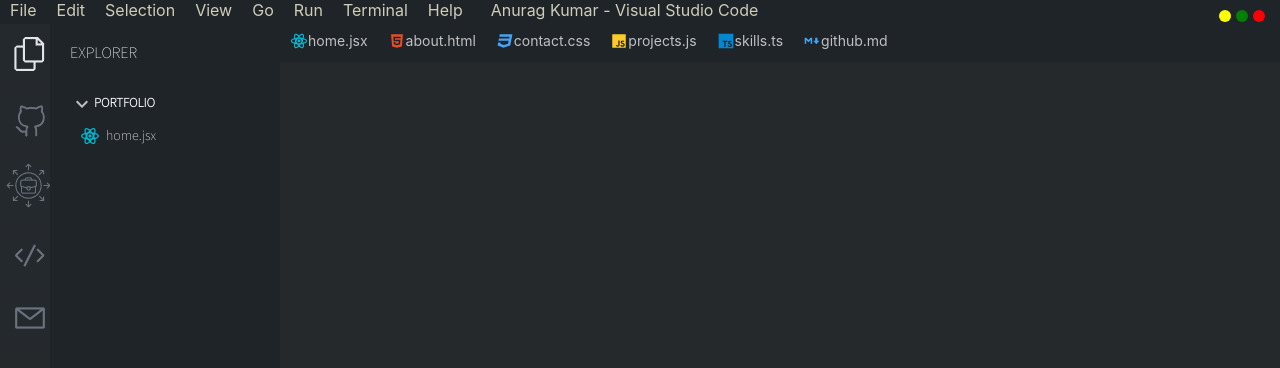
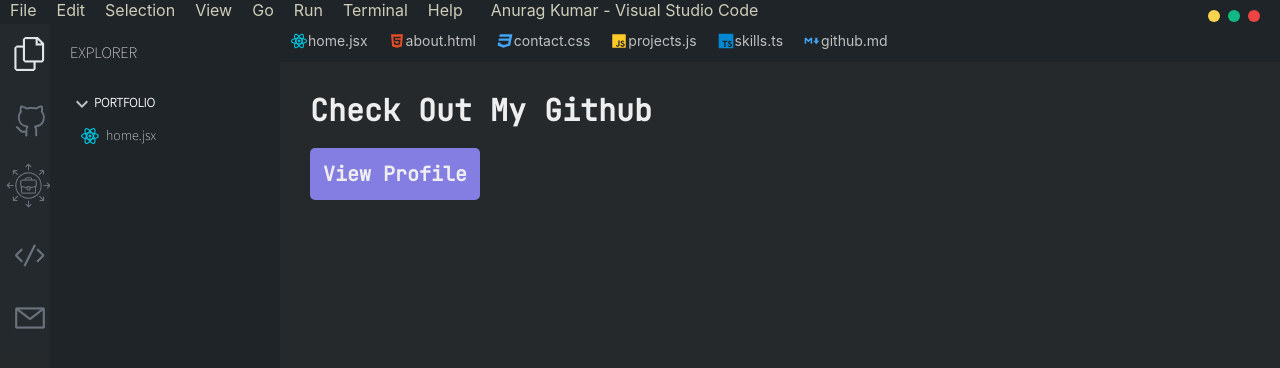
Before and after one commit to anurag-k01/portfolio, a React (Create React App) app: page /github in a window 1280 px wide. Shown: the top 368 px of the page. Built offline with nearby package versions, Linux system fonts and the light colour scheme.

Commit message:
Almost Doe

```diff
--- /dev/null
+++ b/src/components/Github/Github.css
@@ -0,0 +1,26 @@
+@import url("https://fonts.googleapis.com/css2?family=JetBrains+Mono:wght@200;400&display=swap");
+.font-semibold {
+  font-weight: 600;
+  font-size: 1.875rem !important;
+  line-height: 2.25rem;
+  font-family: "JetBrains Mono", monospace;
+  color: rgb(238, 238, 238);
+}
+.github_layout {
+  display: flex;
+  margin-top: 50px;
+  margin-left: 30px;
+  flex-direction: column;
+}
+.view_btn {
+  padding: 13px 13px 13px 13px;
+  font-family: "JetBrains Mono", monospace;
+  font-weight: bold;
+  font-size: 1.25rem;
+  color: rgb(238, 238, 238);
+  border: none;
+  border-radius: 5px;
+  background: rgb(133, 126, 226);
+  margin-top: 0px;
+  cursor: pointer;
+}
--- a/src/components/Github/Github.js
+++ b/src/components/Github/Github.js
@@ -3,7 +3,7 @@
 import Sidebar from "../LeftSidebar/Sidebar";
 import Navbar from "../Navbar/Navbar";
 import NavbarInner from "../Navbar/NavbarInner";
-
+import "./Github.css";
 function Github() {
   document.title = "Anurag Kumar | Github";
   return (
@@ -21,6 +21,14 @@
         <div>
           <NavbarInner />
         </div>
+        <div className="github_layout">
+          <div>
+            <h1 className="font-semibold">Check Out My Github</h1>
+          </div>
+          <div>
+            <button className="view_btn">View Profile</button>
+          </div>
+        </div>
       </div>
     </div>
   );
--- a/src/components/Navbar/Navbar.css
+++ b/src/components/Navbar/Navbar.css
@@ -51,18 +51,18 @@
 
 .red {
   position: relative;
-  background: red;
+  background: rgb(239, 68, 68);
   height: 12px;
   width: 12px;
   border-radius: 50px;
-  margin-left: 5px;
-  margin-right: 15px;
+  margin-left: 8px;
+  margin-right: 20px;
   margin-top: 10px;
   cursor: pointer;
 }
 .yellow {
   position: relative;
-  background: yellow;
+  background: rgb(252, 211, 77);
   height: 12px;
   width: 12px;
   margin-top: 10px;
@@ -70,10 +70,10 @@
   cursor: pointer;
 }
 .green {
-  margin-left: 5px;
+  margin-left: 8px;
   position: static;
   margin-top: 10px;
-  background-color: green;
+  background-color: rgb(16, 185, 129);
   height: 12px;
   width: 12px;
   border-radius: 50px;
--- /dev/null
+++ b/src/components/ProjectPage/Project.css
@@ -0,0 +1,10 @@
+.projects_layout {
+  display: flex;
+  margin-top: 80px;
+  margin-left: 30px;
+}
+.projects_img {
+  margin-left: 20px;
+  height: 300px;
+  width: 400px;
+}
--- a/src/components/ProjectPage/Project.js
+++ b/src/components/ProjectPage/Project.js
@@ -3,7 +3,7 @@
 import Sidebar from "../LeftSidebar/Sidebar";
 import Navbar from "../Navbar/Navbar";
 import NavbarInner from "../Navbar/NavbarInner";
-
+import "./Project.css";
 function Project() {
   document.title = "Anurag Kumar | Project";
   return (
@@ -21,6 +21,23 @@
         <div>
           <NavbarInner />
         </div>
+
+        <div className="projects_layout">
+          <div>
+            <a href="https://healthkart--clone.herokuapp.com/users/web">
+              <img
+                src="./healthkart.jpg"
+                alt="healthkart"
+                className="projects_img"
+              />
+            </a>
+          </div>
+          <div>
+            <a href="https://newegg-clone.herokuapp.com/">
+              <img src="./newEgg.png" alt="newEgg" className="projects_img" />
+            </a>
+          </div>
+        </div>
       </div>
     </div>
   );
```
Also changed, not shown: public/healthkart.jpg (added), public/newEgg.png (added).
